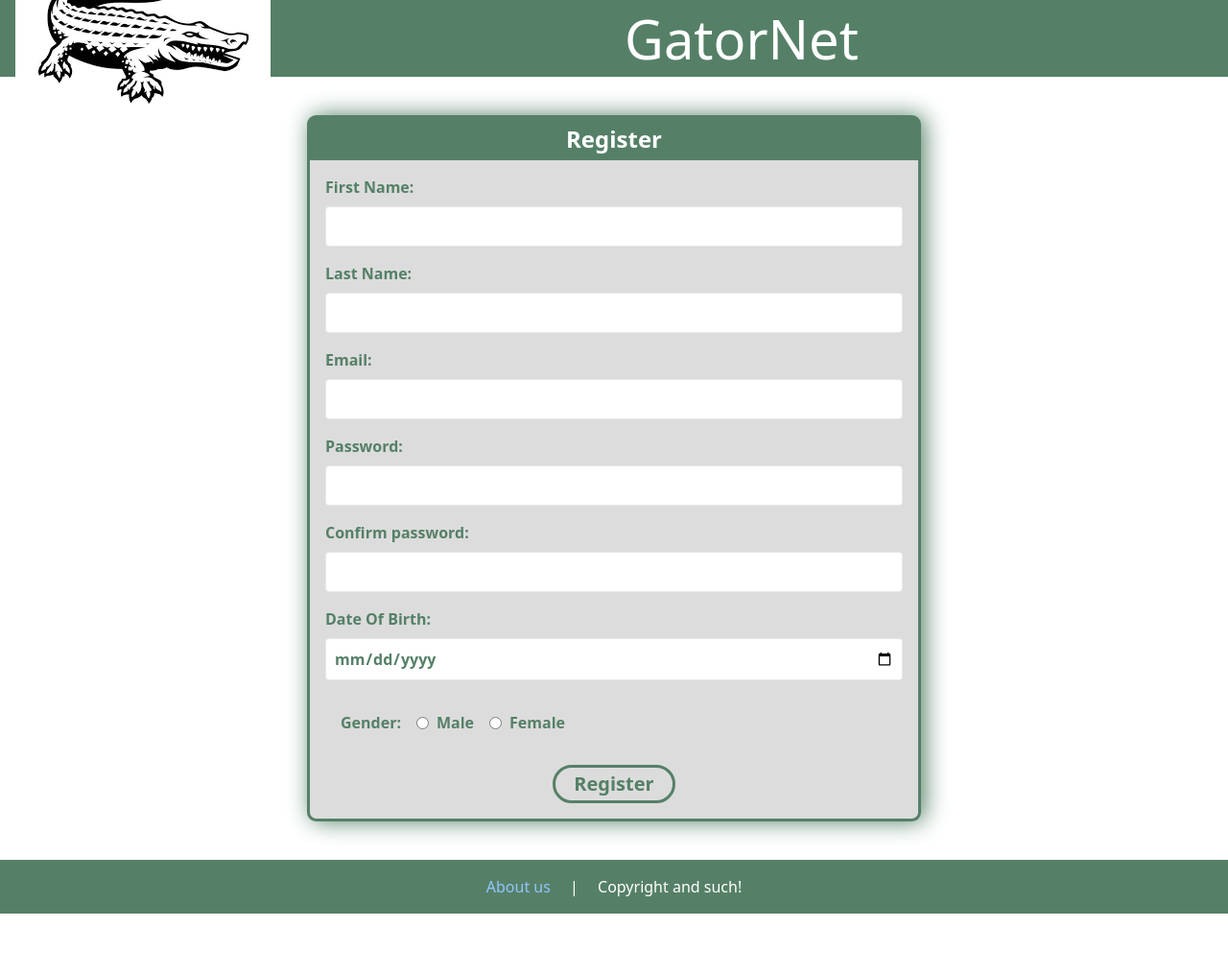
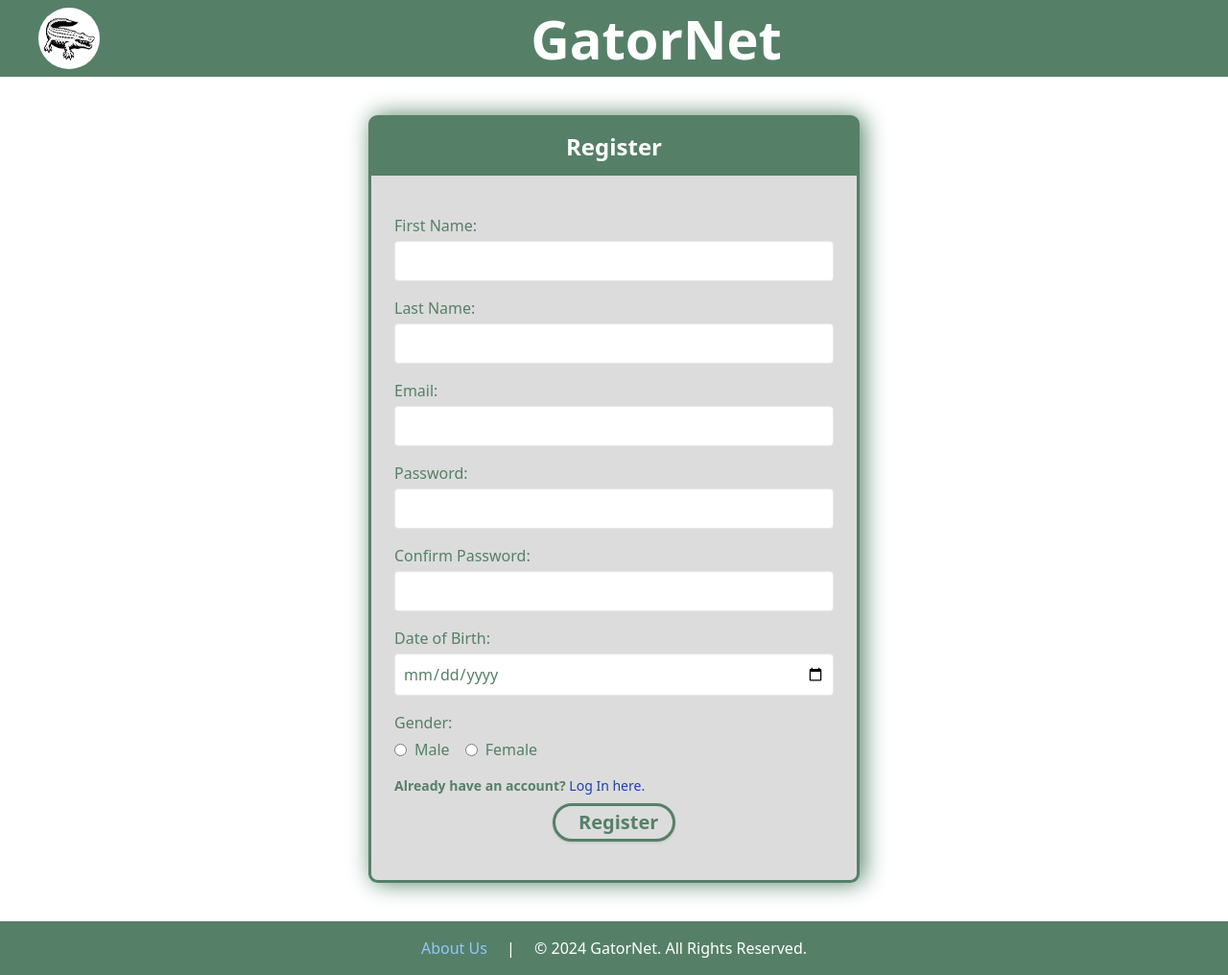
Before and after one commit to omar-rayyan/gatornet, a Django app: template users_app/templates/register.html in a window 1280 px wide. Shown: the whole page at 96% size. Before the commit the page ends 952 px from the top, so only its background shows below. Run offline with Django 3.2, Linux system fonts and the light colour scheme; the template is opened without the code that fills it, so the values that code supplies are empty; parts of the project's set-up code (start-up, migrations or seed data) failed here and were passed over; some libraries are stand-ins or nearby versions.

Commit message:
Integrated the login and registration system with backend with validation, reaching a redirect to the home page.

```diff
--- a/gatornet/urls.py
+++ b/gatornet/urls.py
@@ -1,21 +1,5 @@
-"""gatornet URL Configuration
-
-The `urlpatterns` list routes URLs to views. For more information please see:
-    https://docs.djangoproject.com/en/2.2/topics/http/urls/
-Examples:
-Function views
-    1. Add an import:  from my_app import views
-    2. Add a URL to urlpatterns:  path('', views.home, name='home')
-Class-based views
-    1. Add an import:  from other_app.views import Home
-    2. Add a URL to urlpatterns:  path('', Home.as_view(), name='home')
-Including another URLconf
-    1. Import the include() function: from django.urls import include, path
-    2. Add a URL to urlpatterns:  path('blog/', include('blog.urls'))
-"""
-from django.contrib import admin
-from django.urls import path
+from django.urls import path, include
 
 urlpatterns = [
-    path('admin/', admin.site.urls),
+    path('', include('users_app.urls')),
 ]
--- a/users_app/static/css/style.css
+++ b/users_app/static/css/style.css
@@ -23,7 +23,10 @@
 
 }
 
-
+#message-error {
+    color: red;
+    display: block;
+}
 #mainContainer {
     /* Which contains the login card and the registration card.*/
     border: #558067 solid 0.4vh;
--- a/users_app/templates/register.html
+++ b/users_app/templates/register.html
@@ -3,61 +3,82 @@
     <title>GatorNet | Register</title>
     <script src="https://cdn.tailwindcss.com"></script>
     <link rel="stylesheet" href="https://cdnjs.cloudflare.com/ajax/libs/font-awesome/5.15.3/css/all.min.css">
-    <link rel="stylesheet" href="style.css">
     {% load static %}
     <link rel="stylesheet" href="{% static 'css/style.css' %}" />
 </head>
 
-
-<body class="bg-white" >
-
+<body class="bg-white min-h-screen flex flex-col justify-between">
 
     <header class="bg-green-700 p-4 flex items-center" id="navbar">
-        <div class="rounded-full flex items-center justify-center" >
-        <img src="{% static 'img/logo.png' %}" />
+        <div class="rounded-full flex items-center justify-center">
+            <img src="{% static 'img/logo.png' %}" id="logo" class="h-12 w-12"/>
         </div>
-        <h1 class="text-white text-5xl ml-auto mr-auto" id="NavBartext">GatorNet</h1>
+        <h1 class="text-white text-5xl ml-auto mr-auto font-bold" id="NavBartext">GatorNet</h1>
     </header>
 
-
-
-
-    <main class="flex justify-center mt-10" id="main">
-        <div class="bg-gray-100 rounded-lg shadow-lg w-1/2" id="mainContainer">
-            <div class="bg-green-700 text-white text-center py-2 mt-0 rounded-t-lg" id="headerReg">
-                <h2 class="text-xl" id="headerCardText">Register</h2>
+    <main class="flex justify-center mt-10 flex-grow" id="main">
+        <div class="bg-gray-100 rounded-lg shadow-lg w-full max-w-lg" id="mainContainer">
+            <div class="bg-green-700 text-white text-center py-4 rounded-t-lg" id="headerReg">
+                <h2 class="text-xl font-semibold" id="headerCardText">Register</h2>
             </div>
-            <div class="p-4" id="textInReg">
-                <label class="block mb-2">First Name:</label>
-                <input type="text" class="w-full p-2 mb-4 border rounded" />
-                <label class="block mb-2">Last Name:</label>
-                <input type="text" class="w-full p-2 mb-4 border rounded" />
-                <label class="block mb-2">Email:</label>
-                <input type="email" class="w-full p-2 mb-4 border rounded" />
-                <label class="block mb-2">Password:</label>
-                <input type="password" class="w-full p-2 mb-4 border rounded" />
-                <label class="block mb-2">Confirm password:</label>
-                <input type="password" class="w-full p-2 mb-4 border rounded" />
-                <label class="block mb-2">Date Of Birth:</label>
-                <input type="date" class="w-full p-2 mb-4 border rounded" />
-                <div class="flex items-center mb-4" id="gender">
-                    <label class="block mb-2" id="labelSelector">Gender: </label>
-                    <input type="radio" name="gender" class="mr-2" /> <label for="">Male</label>
-                    <input type="radio" name="gender" class="ml-4 mr-2" /> <label for="">Female</label>
-                </div>
-                <div id="buttonClass">
-
-                <button class="bg-green-700 text-white rounded" id="button" >Register</button>
-                </div>
+            <div class="p-6" id="textInReg">
+                <form action="{% url 'register' %}" method="post" class="space-y-4">
+                    {% csrf_token %}
+                    <label class="block font-medium">
+                        First Name:
+                        <input type="text" class="w-full p-2 mt-1 border rounded" name="first_name" value="{% if 'registerform' in request.session %}{{ request.session.registerform.first_name }}{% endif %}" />
+                    </label>
+                    <label class="block font-medium">
+                        Last Name:
+                        <input type="text" class="w-full p-2 mt-1 border rounded" name="last_name" value="{% if 'registerform' in request.session %}{{ request.session.registerform.last_name }}{% endif %}" />
+                    </label>
+                    <label class="block font-medium">
+                        Email:
+                        <input type="email" class="w-full p-2 mt-1 border rounded" name="email" value="{% if 'registerform' in request.session %}{{ request.session.registerform.email }}{% endif %}" />
+                    </label>
+                    <label class="block font-medium">
+                        Password:
+                        <input type="password" class="w-full p-2 mt-1 border rounded" name="password" value="{% if 'registerform' in request.session %}{{ request.session.registerform.password }}{% endif %}" />
+                    </label>
+                    <label class="block font-medium">
+                        Confirm Password:
+                        <input type="password" class="w-full p-2 mt-1 border rounded" name="passwordconfirmation" value="{% if 'registerform' in request.session %}{{ request.session.registerform.passwordconfirmation }}{% endif %}" />
+                    </label>
+                    <label class="block font-medium">
+                        Date of Birth:
+                        <input type="date" class="w-full p-2 mt-1 border rounded" name="date_of_birth" value="{% if 'registerform' in request.session %}{{ request.session.registerform.date_of_birth }}{% endif %}" />
+                    </label>
+                    <div class="block font-medium">
+                        Gender:
+                        <div class="flex items-center space-x-4 mt-1">
+                            <label class="flex items-center">
+                                <input type="radio" name="gender" class="mr-2" /> Male
+                            </label>
+                            <label class="flex items-center">
+                                <input type="radio" name="gender" class="mr-2" /> Female
+                            </label>
+                        </div>
+                    </div>
+                    <p class="text-sm">
+                        Already have an account?
+                        <a href="{% url 'view_login_page' %}" class="text-blue-800 font-medium hover:underline">Log In here.</a>
+                    </p>
+                    {% for message in messages %}
+                        <p class="text-red-500 text-sm font-medium" id="message-error">{{ message }}</p>
+                    {% endfor %}
+                    <div class="text-center mt-4" id="buttonClass">
+                        <button type="submit" class="bg-green-700 text-white px-6 py-0 rounded shadow hover:bg-green-600 transition" id="button">Register</button>
+                    </div>
+                </form>
             </div>
         </div>
     </main>
-
-
     <footer class="bg-green-700 text-white text-center py-4 mt-10" id="bottomPage">
-        <a href="#" class="text-blue-300">About us</a>
-        <span class="mx-4">|</span>
-        <span>Copyright and such!</span>
+        <div class="space-x-4">
+            <a href="#" class="text-blue-300 hover:underline">About Us</a>
+            <span>|</span>
+            <span>&copy; 2024 GatorNet. All Rights Reserved.</span>
+        </div>
     </footer>
 </body>
 </html>
--- /dev/null
+++ b/users_app/urls.py
@@ -0,0 +1,11 @@
+from django.urls import path
+from users_app import views
+
+urlpatterns = [
+    path('', views.root, name='root'),
+    path('login', views.view_login_page, name='view_login_page'),
+    path('register', views.view_registration_page, name='view_registration_page'),
+    path('confirm_register', views.register, name='register'),
+    path('confirm_login', views.login, name='login'),
+    path('logout', views.logout, name='logout'),
+]
```
Also changed, not shown: users_app/models.py (+16 -15 lines), users_app/templates/login.html (+35 -26 lines), users_app/views.py (+36 -2 lines), db.sqlite3 (added), social_app/migrations/0001_initial.py (added), users_app/migrations/0001_initial.py (added).
